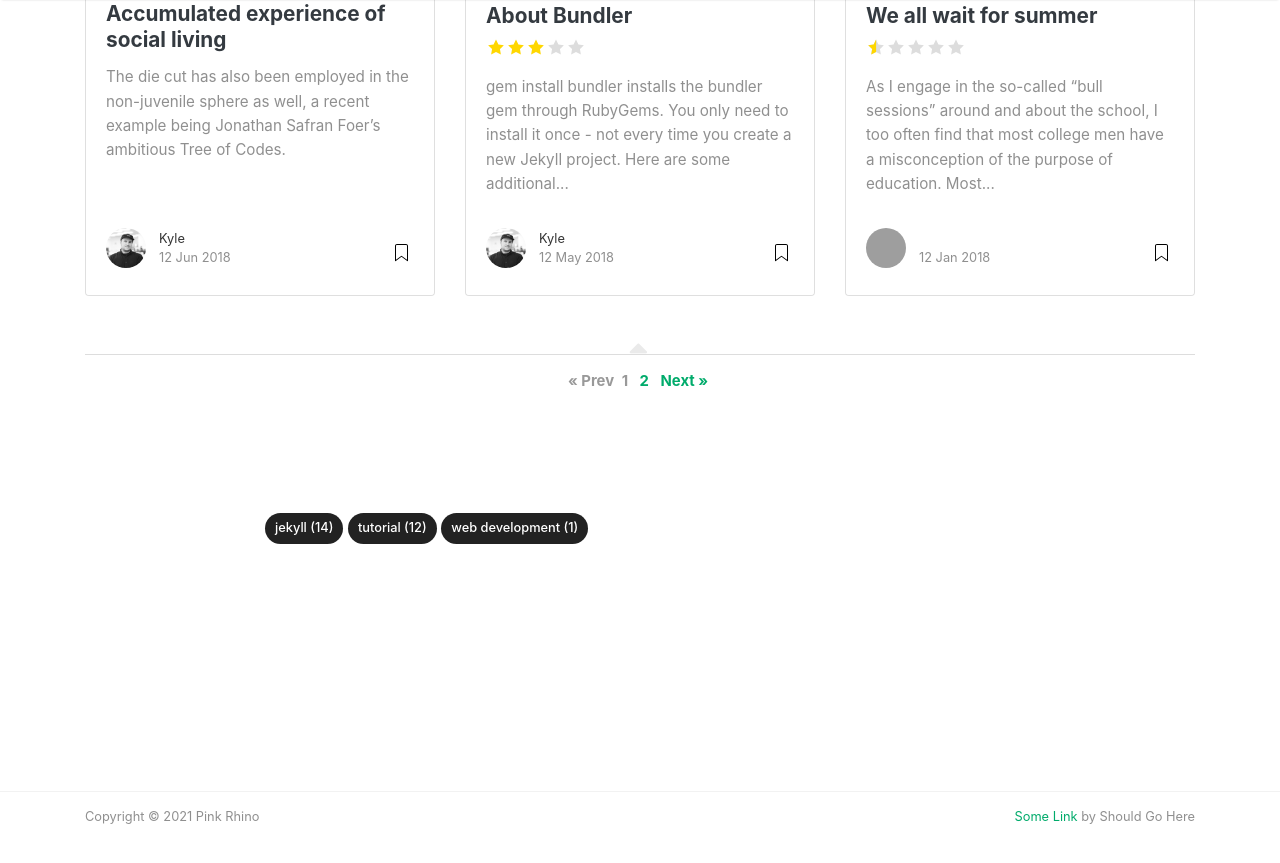
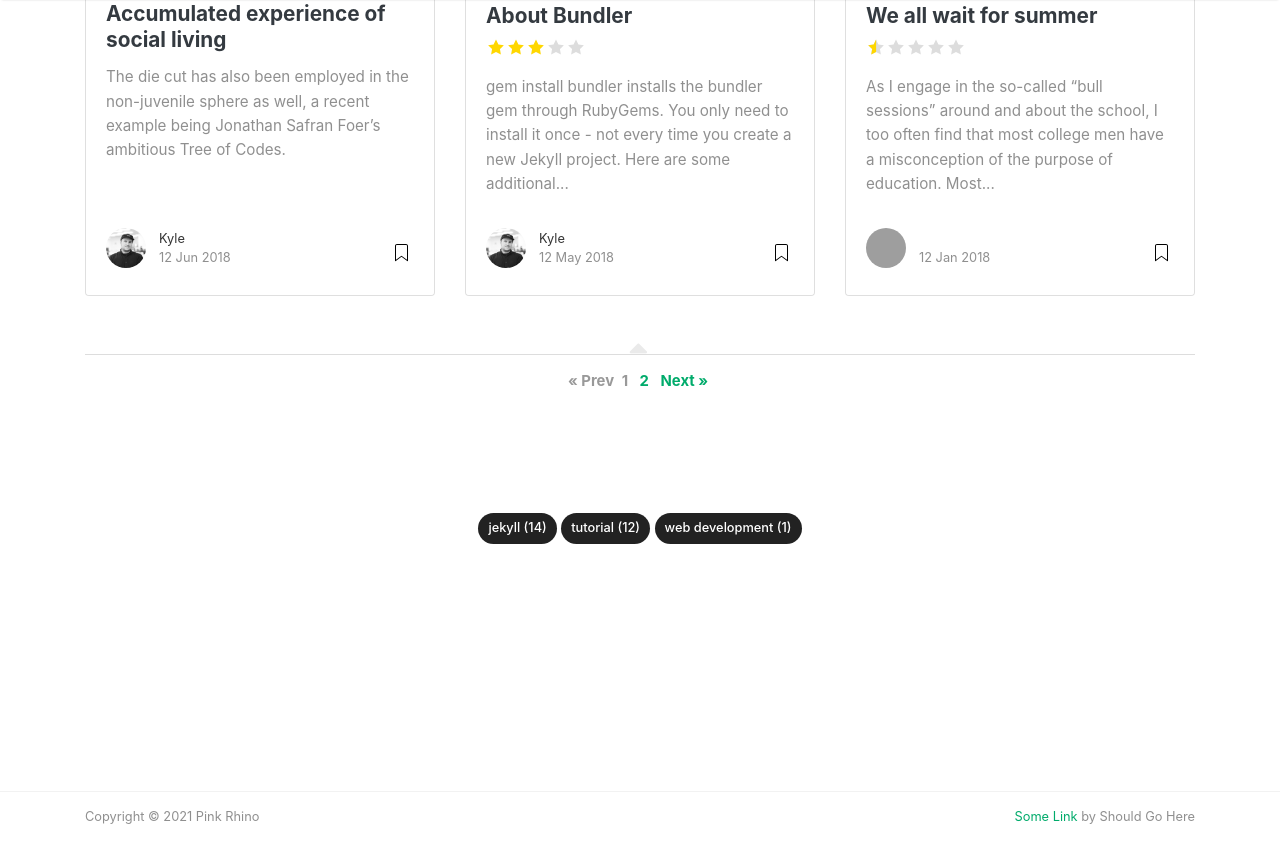
Before and after one commit to leblanck/pinkrhino, a Jekyll site: the page built from index.html, in a window 1280 px wide and 900 px high, scrolled down 1540 px. Shown: the top 863 px of the window. Built offline with Jekyll 4.4.1, drawn with Linux system fonts in a browser that asks for light colours; nearby versions of some CDN libraries; the list of posts is cut into pages by our own code; grey boxes are pictures that could not be loaded.

Commit message:
change tagcloud div css

```diff
--- a/_layouts/default.html
+++ b/_layouts/default.html
@@ -146,7 +146,7 @@ ga('send', 'pageview');
                 <h2 class="d-md-block align-self-center py-1 font-weight-light">Explore <span class="d-none d-md-inline">→</span></h2>
             </div>
 		</div> -->
-		<div class="col-md-8 p-5 align-self-center text-center">
+		<div class="col-xl-12 p-5 align-self-center text-center">
             {% assign categories_list = site.categories %}
             {% if categories_list.first[0] == null %}
                 {% for category in categories_list %}
```
